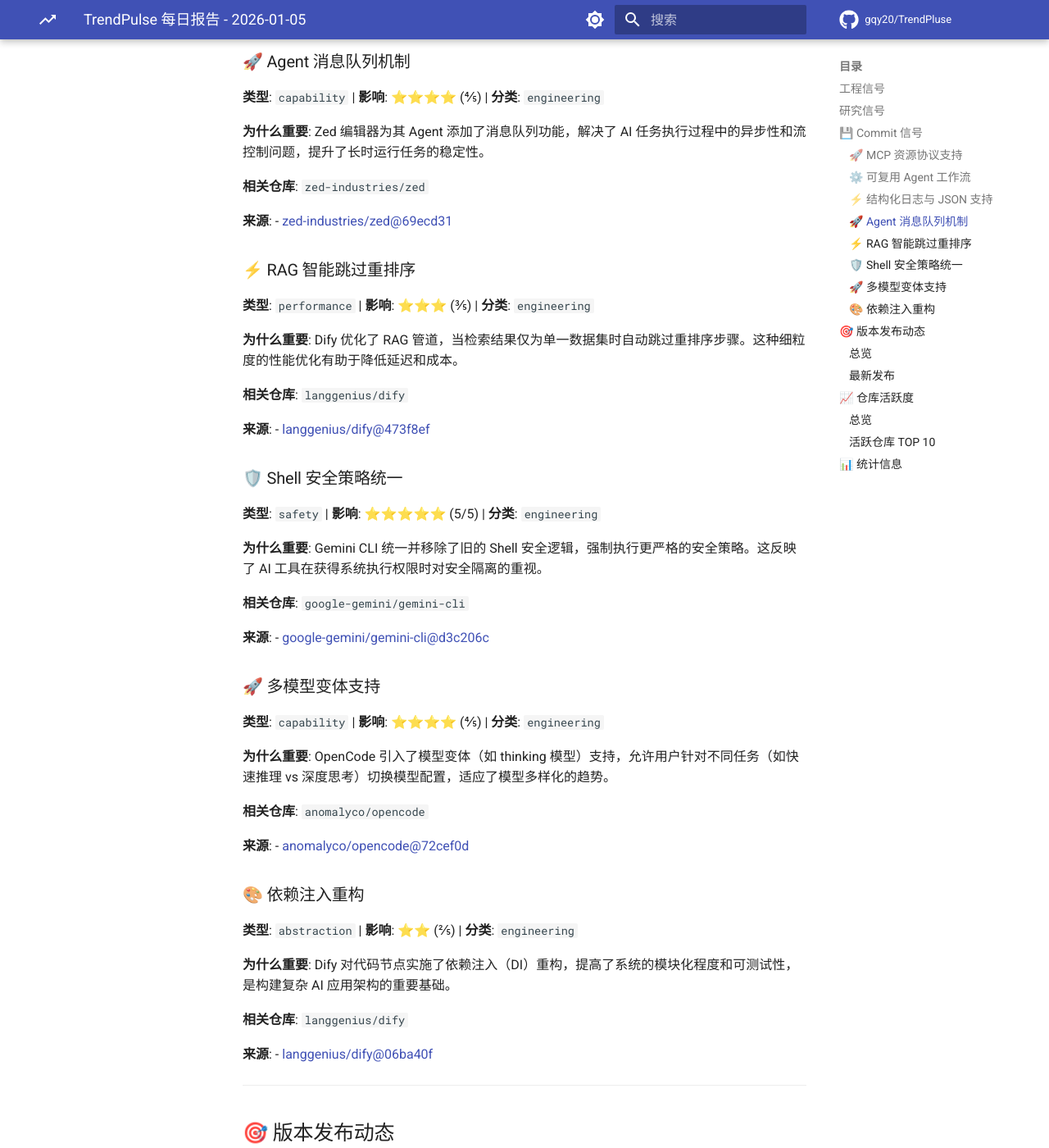
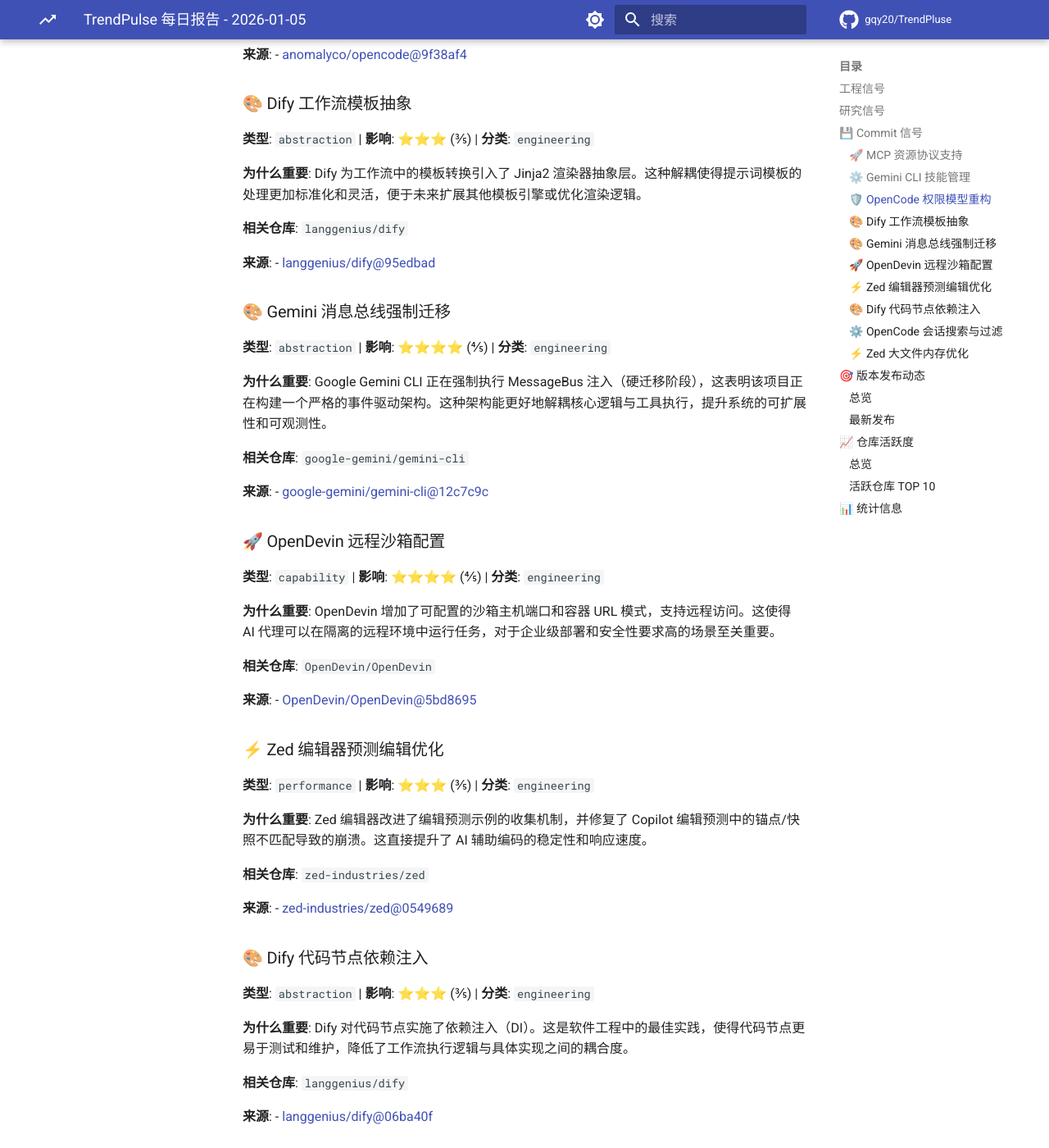
Before and after one commit to gqy20/TrendPluse, an MkDocs documentation site: the page built from docs/reports/report-2026-01-05.md, in a window 1280 px wide and 1400 px high, scrolled down 1279 px. Shown: the whole window at 82% size. Built offline with MkDocs 1.6.1 and Material for MkDocs 9.7.7, drawn with Linux system fonts in a browser that asks for light colours; nearby versions of some CDN libraries; library files that are not in the unit come from our copies; comment, search, counter and statistics services are not loaded; some of the changed text lies outside the part shown.

Commit message:
docs: update daily trend report [skip ci]

```diff
--- a/docs/reports/report-2026-01-05.md
+++ b/docs/reports/report-2026-01-05.md
@@ -15,7 +15,7 @@
 
 **类型**: `capability` | **影响**: ⭐⭐⭐⭐⭐ (5/5) | **分类**: `engineering`
 
-**为什么重要**: OpenCode 集成了 MCP (Model Context Protocol) 的资源接口，这标志着 AI 代理工具正从简单的工具调用向标准化的资源管理协议演进，增强了代理与本地环境交互的深度。
+**为什么重要**: OpenCode 集成了 MCP (Model Context Protocol) 的资源支持，标志着 AI 代理工具从单纯的函数调用向更标准化的资源管理接口演进，增强了代理与本地文件系统及外部数据交互的标准化能力。
 
 **相关仓库**: `anomalyco/opencode`, `modelcontextprotocol/servers`
 
@@ -23,88 +23,112 @@
 - [anomalyco/opencode@21dc3c2](https://github.com/anomalyco/opencode/commit/21dc3c24d9243d81fdc1c3b23aa1f160df213a50)
 
 
-### ⚙️ 可复用 Agent 工作流
+### ⚙️ Gemini CLI 技能管理
 
 **类型**: `workflow` | **影响**: ⭐⭐⭐⭐ (4/5) | **分类**: `engineering`
 
-**为什么重要**: Continue 引入了可复用的 Agent 工作流，表明 AI 编程助手正从单次对话转向支持复杂、多步骤任务的自动化流程编排。
+**为什么重要**: Google Gemini CLI 引入了 Agent Skills 的 CLI 管理命令，允许用户通过命令行直接管理代理技能，提升了 AI 工具的可编程性和开发者的自动化工作流体验。
 
-**相关仓库**: `continuedev/continue`
+**相关仓库**: `google-gemini/gemini-cli`
 
 **来源**:
-- [continuedev/continue@526b0b6](https://github.com/continuedev/continue/commit/526b0b6672abe22567a7f54ed8274e00db19824e)
+- [google-gemini/gemini-cli@d3563e2](https://github.com/google-gemini/gemini-cli/commit/d3563e2f0eb1f2e6f4e11bd28b04f1ac36bc589b)
 
 
-### ⚡ 结构化日志与 JSON 支持
+### 🛡️ OpenCode 权限模型重构
 
-**类型**: `performance` | **影响**: ⭐⭐⭐ (3/5) | **分类**: `engineering`
+**类型**: `safety` | **影响**: ⭐⭐⭐⭐⭐ (5/5) | **分类**: `engineering`
 
-**为什么重要**: Dify 添加了结构化日志（JSON）支持，这对于生产环境中监控 AI 应用性能、调试 LLM 调用链以及实现可观测性至关重要。
+**为什么重要**: OpenCode 将权限评估从通配符模式迁移到基于规则的匹配系统，并移除了硬编码的 .env 读取块。这显著提高了 AI 代理在执行文件操作时的安全性和可控性，是代理安全落地的重要基础设施升级。
+
+**相关仓库**: `anomalyco/opencode`
+
+**来源**:
+- [anomalyco/opencode@9f38af4](https://github.com/anomalyco/opencode/commit/9f38af44db91966e331ce95f1d50194e8403be1e)
+
+
+### 🎨 Dify 工作流模板抽象
+
+**类型**: `abstraction` | **影响**: ⭐⭐⭐ (3/5) | **分类**: `engineering`
+
+**为什么重要**: Dify 为工作流中的模板转换引入了 Jinja2 渲染器抽象层。这种解耦使得提示词模板的处理更加标准化和灵活，便于未来扩展其他模板引擎或优化渲染逻辑。
 
 **相关仓库**: `langgenius/dify`
 
 **来源**:
-- [langgenius/dify@5362f69](https://github.com/langgenius/dify/commit/5362f69083f7ee3ae6b69bce92488421ae5b8793)
+- [langgenius/dify@95edbad](https://github.com/langgenius/dify/commit/95edbad1c72625b506b7b3accf19fc0b8d2ee560)
 
 
-### 🚀 Agent 消息队列机制
+### 🎨 Gemini 消息总线强制迁移
+
+**类型**: `abstraction` | **影响**: ⭐⭐⭐⭐ (4/5) | **分类**: `engineering`
+
+**为什么重要**: Google Gemini CLI 正在强制执行 MessageBus 注入（硬迁移阶段），这表明该项目正在构建一个严格的事件驱动架构。这种架构能更好地解耦核心逻辑与工具执行，提升系统的可扩展性和可观测性。
+
+**相关仓库**: `google-gemini/gemini-cli`
+
+**来源**:
+- [google-gemini/gemini-cli@12c7c9c](https://github.com/google-gemini/gemini-cli/commit/12c7c9cc426bc02ab8b8a39fa5cbe3a071c155f6)
+
+
+### 🚀 OpenDevin 远程沙箱配置
 
 **类型**: `capability` | **影响**: ⭐⭐⭐⭐ (4/5) | **分类**: `engineering`
 
-**为什么重要**: Zed 编辑器为其 Agent 添加了消息队列功能，解决了 AI 任务执行过程中的异步性和流控制问题，提升了长时运行任务的稳定性。
+**为什么重要**: OpenDevin 增加了可配置的沙箱主机端口和容器 URL 模式，支持远程访问。这使得 AI 代理可以在隔离的远程环境中运行任务，对于企业级部署和安全性要求高的场景至关重要。
+
+**相关仓库**: `OpenDevin/OpenDevin`
+
+**来源**:
+- [OpenDevin/OpenDevin@5bd8695](https://github.com/OpenDevin/OpenDevin/commit/5bd8695ab894b1b618ded27a5b60dbf7b393d031)
+
+
+### ⚡ Zed 编辑器预测编辑优化
+
+**类型**: `performance` | **影响**: ⭐⭐⭐ (3/5) | **分类**: `engineering`
+
+**为什么重要**: Zed 编辑器改进了编辑预测示例的收集机制，并修复了 Copilot 编辑预测中的锚点/快照不匹配导致的崩溃。这直接提升了 AI 辅助编码的稳定性和响应速度。
 
 **相关仓库**: `zed-industries/zed`
 
 **来源**:
-- [zed-industries/zed@69ecd31](https://github.com/zed-industries/zed/commit/69ecd31b02cb587b1b627702e7deeb8a0709fe49)
+- [zed-industries/zed@0549689](https://github.com/zed-industries/zed/commit/0549689eee5efc07e28322308428b47cde035a33)
 
 
-### ⚡ RAG 智能跳过重排序
+### 🎨 Dify 代码节点依赖注入
 
-**类型**: `performance` | **影响**: ⭐⭐⭐ (3/5) | **分类**: `engineering`
+**类型**: `abstraction` | **影响**: ⭐⭐⭐ (3/5) | **分类**: `engineering`
 
-**为什么重要**: Dify 优化了 RAG 管道，当检索结果仅为单一数据集时自动跳过重排序步骤。这种细粒度的性能优化有助于降低延迟和成本。
-
-**相关仓库**: `langgenius/dify`
-
-**来源**:
-- [langgenius/dify@473f8ef](https://github.com/langgenius/dify/commit/473f8ef29ca63a5ccf837ed66e33a164c8dde120)
-
-
-### 🛡️ Shell 安全策略统一
-
-**类型**: `safety` | **影响**: ⭐⭐⭐⭐⭐ (5/5) | **分类**: `engineering`
-
-**为什么重要**: Gemini CLI 统一并移除了旧的 Shell 安全逻辑，强制执行更严格的安全策略。这反映了 AI 工具在获得系统执行权限时对安全隔离的重视。
-
-**相关仓库**: `google-gemini/gemini-cli`
-
-**来源**:
-- [google-gemini/gemini-cli@d3c206c](https://github.com/google-gemini/gemini-cli/commit/d3c206c6770d320953dff80c01d555ad64df5b8b)
-
-
-### 🚀 多模型变体支持
-
-**类型**: `capability` | **影响**: ⭐⭐⭐⭐ (4/5) | **分类**: `engineering`
-
-**为什么重要**: OpenCode 引入了模型变体（如 thinking 模型）支持，允许用户针对不同任务（如快速推理 vs 深度思考）切换模型配置，适应了模型多样化的趋势。
-
-**相关仓库**: `anomalyco/opencode`
-
-**来源**:
-- [anomalyco/opencode@72cef0d](https://github.com/anomalyco/opencode/commit/72cef0d9e78ac771cd9044a3fe9f5a3d6f3db8b8)
-
-
-### 🎨 依赖注入重构
-
-**类型**: `abstraction` | **影响**: ⭐⭐ (2/5) | **分类**: `engineering`
-
-**为什么重要**: Dify 对代码节点实施了依赖注入（DI）重构，提高了系统的模块化程度和可测试性，是构建复杂 AI 应用架构的重要基础。
+**为什么重要**: Dify 对代码节点实施了依赖注入（DI）。这是软件工程中的最佳实践，使得代码节点更易于测试和维护，降低了工作流执行逻辑与具体实现之间的耦合度。
 
 **相关仓库**: `langgenius/dify`
 
 **来源**:
 - [langgenius/dify@06ba40f](https://github.com/langgenius/dify/commit/06ba40f01610d5e2488fef59539516677da45ffe)
+
+
+### ⚙️ OpenCode 会话搜索与过滤
+
+**类型**: `workflow` | **影响**: ⭐⭐⭐ (3/5) | **分类**: `engineering`
+
+**为什么重要**: OpenCode 在 TUI 中增加了带防抖输入的服务端会话搜索功能。随着 AI 对话历史的增长，高效的检索机制成为提升用户体验的关键，这反映了 AI 工具正从单一对话向长期知识库管理的转变。
+
+**相关仓库**: `anomalyco/opencode`
+
+**来源**:
+- [anomalyco/opencode@7304ba6](https://github.com/anomalyco/opencode/commit/7304ba616e813861869f5102d7262f60724b76c8)
+
+
+### ⚡ Zed 大文件内存优化
+
+**类型**: `performance` | **影响**: ⭐⭐⭐⭐ (4/5) | **分类**: `engineering`
+
+**为什么重要**: Zed 修改了解码逻辑，不再急切地将整个文件内容加载到内存中。这对于处理大型代码库或大文件至关重要，显著降低了编辑器的内存占用并提高了响应速度。
+
+**相关仓库**: `zed-industries/zed`
+
+**来源**:
+- [zed-industries/zed@cda9eab](https://github.com/zed-industries/zed/commit/cda9eabafc5a0ab37730600d23d18fa8434dcf49)
 
 
 ---
@@ -217,16 +241,16 @@
 
 | 仓库 | Commits | 新贡献者 | Top 贡献者 |
 |------|--------|---------|------------|
-| [anomalyco/opencode](https://github.com/anomalyco/opencode) | 63 | 0 | rekram1-node, actions-user, thdxr |
-| [danielmiessler/fabric](https://github.com/danielmiessler/fabric) | 29 | 0 | ksylvan, github-actions[bot] |
-| [zed-industries/zed](https://github.com/zed-industries/zed) | 27 | 0 | maxdeviant, danilo-leal, Veykril |
-| [langgenius/dify](https://github.com/langgenius/dify) | 18 | 0 | lyzno1, CodingOnStar, laipz8200 |
-| [google-gemini/gemini-cli](https://github.com/google-gemini/gemini-cli) | 5 | 0 | abhipatel12, NTaylorMullen |
+| [anomalyco/opencode](https://github.com/anomalyco/opencode) | 63 | 0 | rekram1-node, thdxr, actions-user |
+| [langgenius/dify](https://github.com/langgenius/dify) | 29 | 0 | fatelei, laipz8200, CodingOnStar |
+| [zed-industries/zed](https://github.com/zed-industries/zed) | 28 | 0 | maxdeviant, danilo-leal, Veykril |
+| [danielmiessler/fabric](https://github.com/danielmiessler/fabric) | 27 | 0 | ksylvan, github-actions[bot] |
+| [google-gemini/gemini-cli](https://github.com/google-gemini/gemini-cli) | 9 | 0 | abhipatel12, NTaylorMullen, SandyTao520 |
 | [ErikBjare/gptme](https://github.com/ErikBjare/gptme) | 3 | 0 | TimeToBuildBob |
-| [agentscope-ai/agentscope](https://github.com/agentscope-ai/agentscope) | 3 | 0 | DavdGao, FFengIll, qbc2016 |
+| [agentscope-ai/agentscope](https://github.com/agentscope-ai/agentscope) | 3 | 0 | zhijianma, DavdGao, FFengIll |
 | [paul-gauthier/aider](https://github.com/paul-gauthier/aider) | 2 | 0 | paul-gauthier, claui |
-| [continuedev/continue](https://github.com/continuedev/continue) | 2 | 0 | sestinj |
-| [AndyMik90/Auto-Claude](https://github.com/AndyMik90/Auto-Claude) | 2 | 0 | MikeeBuilds, andydataguy |
+| [OpenDevin/OpenDevin](https://github.com/OpenDevin/OpenDevin) | 2 | 0 | hieptl, shanemort1982 |
+| [openai/codex](https://github.com/openai/codex) | 2 | 0 | joshka-oai |
 
 ---
 
```
Also changed, not shown: other parts of docs/reports/report-2026-01-05.md (+2 -2 lines), docs/reports/index.md (+4 -4 lines), reports/report-2026-01-05.md (+85 -61 lines).
